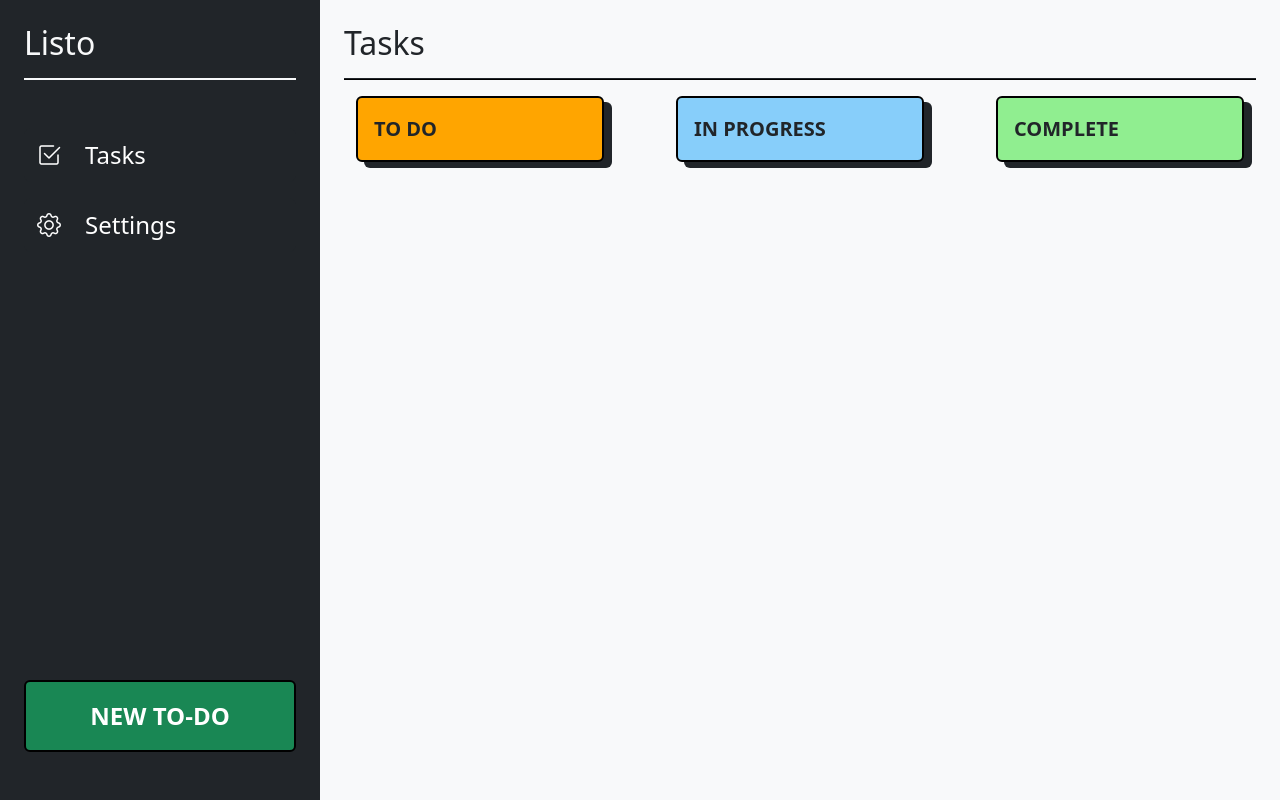
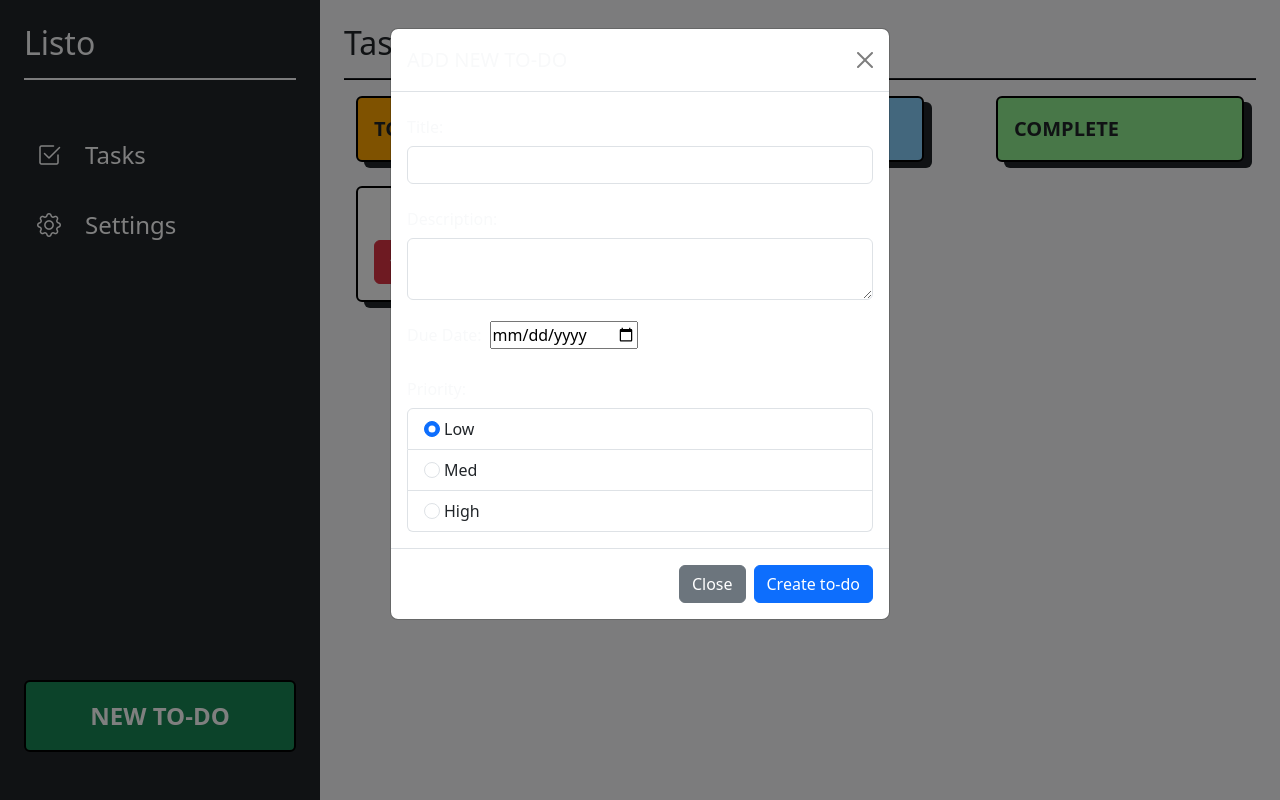
Before and after one commit to rgsyg/listo, a React (Vite) app in the folder frontend/: page / in a window 1280 px wide. Both pictures are taken after a click on the button "NEW TO-DO". Built offline with nearby package versions, Linux system fonts and the light colour scheme; no server answers.

Commit message:
add ability to create todo

```diff
--- a/frontend/package.json
+++ b/frontend/package.json
@@ -10,10 +10,12 @@
     "preview": "vite preview"
   },
   "dependencies": {
+    "axios": "^1.10.0",
     "bootstrap": "^5.3.6",
     "bootstrap-icons": "^1.13.1",
     "react": "^19.1.0",
-    "react-dom": "^19.1.0"
+    "react-dom": "^19.1.0",
+    "zustand": "^5.0.5"
   },
   "devDependencies": {
     "@eslint/js": "^9.25.0",
--- a/frontend/src/components/MainContent.tsx
+++ b/frontend/src/components/MainContent.tsx
@@ -1,4 +1,13 @@
+import { useEffect } from "react";
+import useTodoStore, { type Todo } from "../store/useTodoStore";
+
 export default function MainContent() {
+  const { todos, fetchTodos } = useTodoStore();
+
+  useEffect(() => {
+    fetchTodos();
+  }, [fetchTodos]);
+
   return (
     <div className="bg-light col p-4">
       <header>
@@ -6,13 +15,38 @@ export default function MainContent() {
         <hr className="opacity-100 bg-black" style={{ height: "2px" }} />
       </header>
       <div className="row m-0 gap-5">
-        <div className="col m-0">
+        <div className="col m-0 d-flex flex-column gap-4">
           <div
             className="card p-3 fw-bold border border-black border-2 fs-5"
             style={{ backgroundColor: "orange", boxShadow: "8px 6px" }}
           >
             TO DO
           </div>
+          {todos.map((todo: Todo) => (
+            <div
+              className="card p-3 fw-bold border border-black border-2 fs-5"
+              style={{ boxShadow: "8px 6px" }}
+              key={todo.id}
+            >
+              <div className="card-body p-0">
+                <h5 className="card-title d-flex justify-content-between">
+                  <span className="fw-bold">{todo.title}</span>
+                  <span className="fs-6 text-muted">
+                    {new Date(todo.created_at).toLocaleString()}
+                  </span>
+                </h5>
+                <p className="card-text fw-normal">{todo.description}</p>
+                <div className="row row-cols-6 gap-3 g-0">
+                  <button className="col btn btn-danger">
+                    <i className="bi bi-check2 fs-5" />
+                  </button>
+                  <button className="col btn btn-danger">
+                    <i className="bi bi-pencil-square fs-5" />
+                  </button>
+                </div>
+              </div>
+            </div>
+          ))}
         </div>
         <div className="col m-0">
           <div
--- /dev/null
+++ b/frontend/src/components/NewTodoForm.tsx
@@ -0,0 +1,125 @@
+import type { NewTodo } from "../store/useTodoStore";
+import useTodoStore from "../store/useTodoStore";
+
+function formDataToObject(formData: FormData): NewTodo {
+  const obj: any = {};
+  formData.forEach((value, key) => {
+    obj[key] = value;
+  });
+  return obj;
+}
+
+export default function NewTodoForm() {
+  const { createTodo } = useTodoStore();
+
+  return (
+    <div className="modal fade" id="todoModal" tabIndex={-1}>
+      <div className="modal-dialog">
+        <div className="modal-content">
+          <div className="modal-header">
+            <h1 className="modal-title fs-5">ADD NEW TO-DO</h1>
+            <button
+              type="button"
+              className="btn-close"
+              data-bs-dismiss="modal"
+              aria-label="Close"
+            ></button>
+          </div>
+          <div className="modal-body">
+            <form
+              id="todo-form"
+              onSubmit={(e) => {
+                e.preventDefault();
+                const formData = new FormData(e.currentTarget);
+                const todoData = formDataToObject(formData);
+                createTodo(todoData);
+              }}
+            >
+              <div className="mb-3">
+                <label htmlFor="todo-title" className="col-form-label">
+                  Title:
+                </label>
+                <input
+                  type="text"
+                  name="title"
+                  className="form-control"
+                  id="todo-title"
+                />
+              </div>
+              <div className="mb-3">
+                <label htmlFor="todo-description" className="col-form-label">
+                  Description:
+                </label>
+                <textarea
+                  className="form-control"
+                  name="description"
+                  id="todo-description"
+                />
+              </div>
+
+              <div className="mb-3">
+                <label htmlFor="due-date" className="col-form-label me-2">
+                  Due Date:
+                </label>
+                <input type="date" id="due-date" name="due-date" />
+              </div>
+
+              <label className="col-form-label">Priority:</label>
+              <ul className="list-group">
+                <li className="list-group-item">
+                  <input
+                    className="form-check-input me-1"
+                    type="radio"
+                    name="priority"
+                    value="Low"
+                    id="priority-low"
+                    defaultChecked
+                  />
+                  <label className="form-check-label" htmlFor="priority-low">
+                    Low
+                  </label>
+                </li>
+                <li className="list-group-item">
+                  <input
+                    className="form-check-input me-1"
+                    type="radio"
+                    name="priority"
+                    value="Med"
+                    id="priority-med"
+                  />
+                  <label className="form-check-label" htmlFor="priority-med">
+                    Med
+                  </label>
+                </li>
+                <li className="list-group-item">
+                  <input
+                    className="form-check-input me-1"
+                    type="radio"
+                    name="priority"
+                    value="High"
+                    id="priority-high"
+                  />
+                  <label className="form-check-label" htmlFor="priority-high">
+                    High
+                  </label>
+                </li>
+              </ul>
+            </form>
+          </div>
+          <div className="modal-footer">
+            <button
+              type="button"
+              className="btn btn-secondary"
+              data-bs-dismiss="modal"
+            >
+              Close
+            </button>
+            <button type="submit" className="btn btn-primary" form="todo-form">
+              Create to-do
+            </button>
+          </div>
+        </div>
+      </div>
+    </div>
+  );
+}
--- a/frontend/src/components/SideNav.tsx
+++ b/frontend/src/components/SideNav.tsx
@@ -1,3 +1,4 @@
+import NewTodoForm from "./NewTodoForm";
 import SideNavMenu from "./SideNavMenu";
 
 export default function SideNav() {
@@ -8,9 +9,15 @@ export default function SideNav() {
         <hr className="bg-light opacity-100" style={{ height: "2px" }} />
         <SideNavMenu />
       </section>
-      <button className="btn btn-success mb-4 fs-4 py-3 fw-bold border border-black border-2">
+      <button
+        className="btn btn-success mb-4 fs-4 py-3 fw-bold border border-black border-2"
+        data-bs-toggle="modal"
+        data-bs-target="#todoModal"
+        data-bs-whatever="@getbootstrap"
+      >
         NEW TO-DO
       </button>
+      <NewTodoForm />
     </div>
   );
 }
--- /dev/null
+++ b/frontend/src/store/useTodoStore.ts
@@ -0,0 +1,82 @@
+import { create } from "zustand";
+import axios from "axios";
+
+type Priority = "Low" | "Med" | "High";
+
+export type Todo = {
+  id: number;
+  user_id: string;
+  title: string;
+  description: string;
+  is_completed: boolean;
+  created_at: Date;
+  updated_at: Date;
+  due_date: Date;
+  archived: boolean;
+  priority: Priority;
+};
+
+export type NewTodo = Omit<Todo, "id" | "created_at" | "updated_at">;
+
+type TodoStore = {
+  todos: Todo[];
+  fetchTodos: () => void;
+  createTodo: (formData: NewTodo) => void;
+};
+
+const BASE_URL =
+  import.meta.env.MODE === "development" ? "http://localhost:5000" : "";
+
+const useTodoStore = create<TodoStore>((set) => ({
+  todos: [
+    {
+      id: 0,
+      user_id: "",
+      title: "",
+      description: "",
+      is_completed: false,
+      created_at: new Date(),
+      updated_at: new Date(),
+      due_date: new Date(),
+      archived: false,
+      priority: "Low",
+    },
+  ],
+
+  fetchTodos: async () => {
+    let userID = localStorage.getItem("user-id");
+    if (!userID) {
+      userID = crypto.randomUUID();
+      localStorage.setItem("user-id", userID);
+    }
+
+    try {
+      const response = await axios.get(`${BASE_URL}/api/todos`, {
+        params: { user_id: userID },
+      });
+      set({ todos: response.data });
+    } catch (error: any) {
+      console.error(error.message);
+    }
+  },
+
+  createTodo: async (formData: NewTodo) => {
+    let userID = localStorage.getItem("user-id");
+    if (!userID) {
+      userID = crypto.randomUUID();
+      localStorage.setItem("user-id", userID);
+    }
+    formData.user_id = userID;
+
+    try {
+      const response = await axios.post(`${BASE_URL}/api/todos`, formData);
+      set((prev: TodoStore) => ({
+        todos: [...prev.todos, response.data],
+      }));
+    } catch (error: any) {
+      console.error(error.message);
+    }
+  },
+}));
+
+export default useTodoStore;
```
Also changed, not shown: 2 other files (tests, documents, lock files or other folders).
